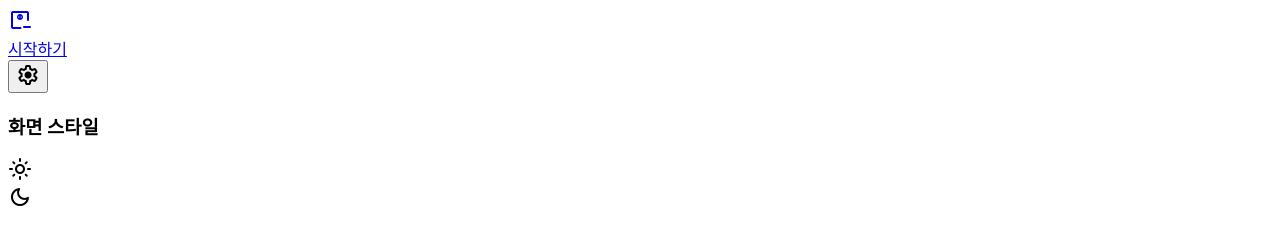
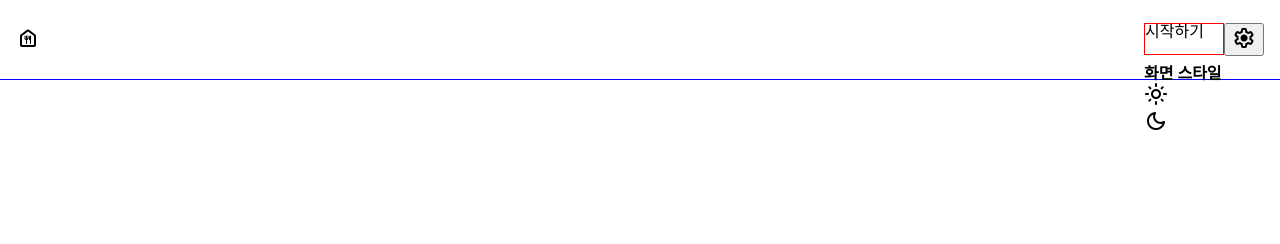
Before and after one commit to Galaxy-104/project1_WebService, a plain HTML site: page index.html in a window 1280 px wide. Drawn offline with nearby package versions, Linux system fonts and the light colour scheme.

Commit message:
nav 디자인 작업중

```diff
--- /dev/null
+++ b/CSS/landing.css
@@ -0,0 +1,2 @@
+@import url(./reset.css);
+@import url(./nav.css);
--- /dev/null
+++ b/CSS/nav.css
@@ -0,0 +1,33 @@
+@import url(./reset.css);
+
+nav{
+    width: 100%;
+    height: 5rem;
+    display: flex;
+    position: fixed;
+    justify-content: space-between;
+    align-items: center;
+    border-bottom: 1px solid blue;
+    padding: .5rem 1rem;
+}
+/* 버튼 컨테이너 */
+nav .btns{
+    position: relative;
+    display: flex;
+}
+/* 시작하기 버튼 */
+nav .auth{
+    border: 1px solid red;
+    width: 5rem;
+    height: 2rem;
+
+}
+/* 설정 버튼 */
+nav .set-btn{
+
+}
+/* 설정 창 */
+nav .setting{
+    position: absolute;
+    bottom: -5rem;
+}
--- /dev/null
+++ b/CSS/reset.css
@@ -0,0 +1,55 @@
+/* http://meyerweb.com/eric/tools/css/reset/
+   v2.0 | 20110126
+   License: none (public domain)
+*/
+
+html, body, div, span, applet, object, iframe,
+h1, h2, h3, h4, h5, h6, p, blockquote, pre,
+a, abbr, acronym, address, big, cite, code,
+del, dfn, em, img, ins, kbd, q, s, samp,
+small, strike, strong, sub, sup, tt, var,
+b, u, i, center,
+dl, dt, dd, ol, ul, li,
+fieldset, form, label, legend,
+table, caption, tbody, tfoot, thead, tr, th, td,
+article, aside, canvas, details, embed,
+figure, figcaption, footer, header, hgroup,
+menu, nav, output, ruby, section, summary,
+time, mark, audio, video {
+	margin: 0;
+	padding: 0;
+	border: 0;
+	font-size: 100%;
+	/* font: inherit; */
+	vertical-align: baseline;
+}
+/* HTML5 display-role reset for older browsers */
+article, aside, details, figcaption, figure,
+footer, header, hgroup, menu, nav, section {
+	display: block;
+}
+body {
+	line-height: 1;
+}
+ol, ul {
+	list-style: none;
+}
+a{
+  color: inherit;
+  text-decoration: none;
+}
+blockquote, q {
+	quotes: none;
+}
+blockquote:before, blockquote:after,
+q:before, q:after {
+	content: '';
+	content: none;
+}
+table {
+	border-collapse: collapse;
+	border-spacing: 0;
+}
+*{
+    box-sizing: border-box;
+}
--- a/index.html
+++ b/index.html
@@ -8,6 +8,7 @@
     <link rel="stylesheet" href="https://fonts.googleapis.com/css2?family=Material+Symbols+Rounded:opsz,wght,FILL,GRAD@48,400,0,0" />
     <link rel="stylesheet" href="https://fonts.googleapis.com/css2?family=Material+Symbols+Outlined:opsz,wght,FILL,GRAD@20..48,100..700,0..1,-50..200" />
     <link rel="stylesheet" href="https://cdnjs.cloudflare.com/ajax/libs/font-awesome/6.4.0/css/all.min.css" integrity="sha512-iecdLmaskl7CVkqkXNQ/ZH/XLlvWZOJyj7Yy7tcenmpD1ypASozpmT/E0iPtmFIB46ZmdtAc9eNBvH0H/ZpiBw==" crossorigin="anonymous" referrerpolicy="no-referrer" />
+    <link rel="stylesheet" href="./CSS/landing.css">
 </head>
 <body>
     <!-- 네비게이션 바 -->
@@ -16,12 +17,12 @@
         <div class="logo">
             <a href="./index.html">
                 <span class="material-symbols-rounded">
-                    monitor_weight_loss
+                    food_bank
                 </span>
             </a>
         </div>
 
-
+        <div class="btns">
             <div class="auth">
                 <a href="./html/login.html">시작하기</a>
             </div>
@@ -50,6 +51,8 @@
                     </div>
                 </div>
             </div>
+        </div>
+
     </nav>
 
     <!-- 페이지 설명 -->
```
Also changed, not shown: CSS/global.css (added), 1 other file. Lines whose indentation alone changed are shown as unchanged.
